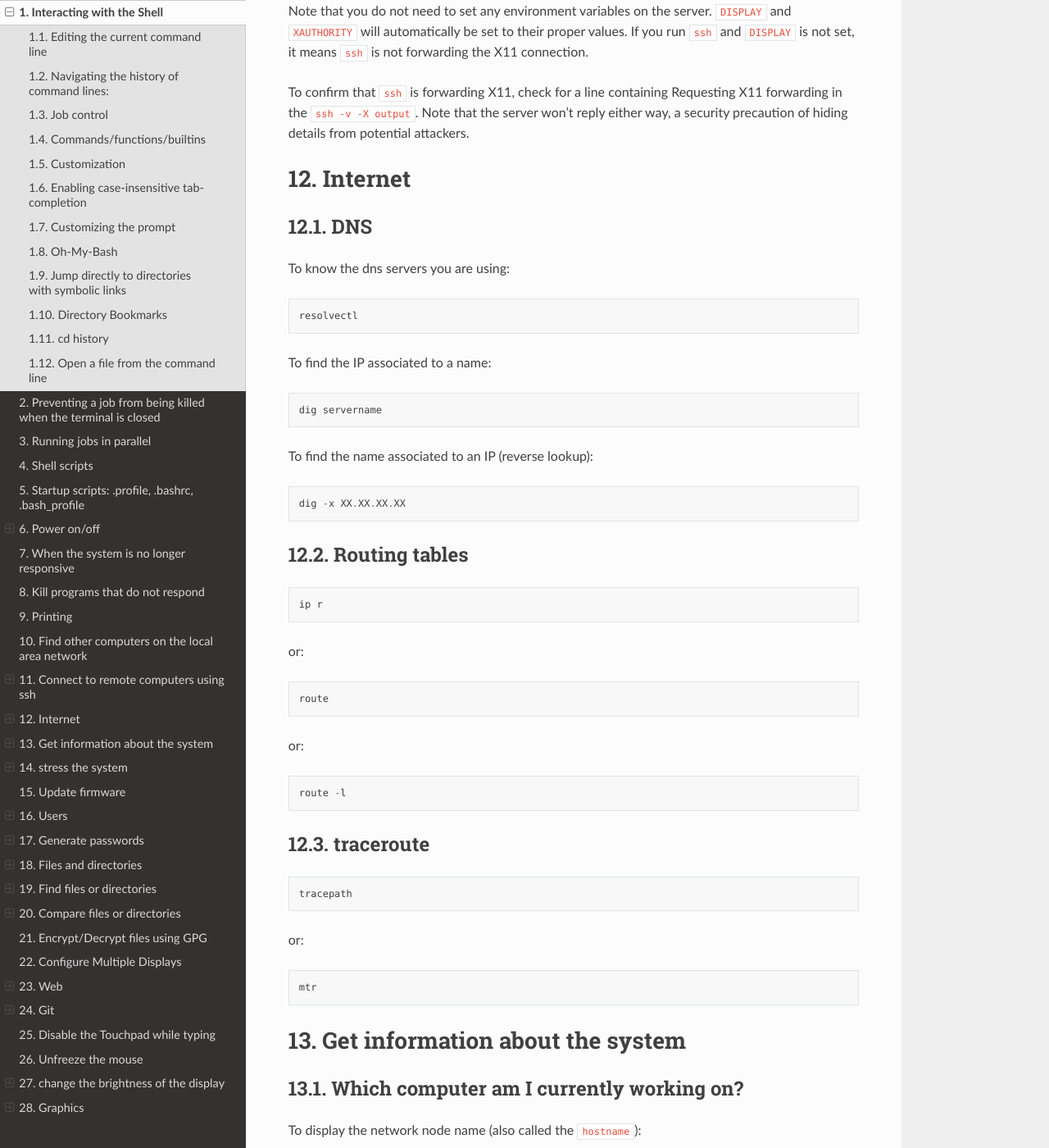
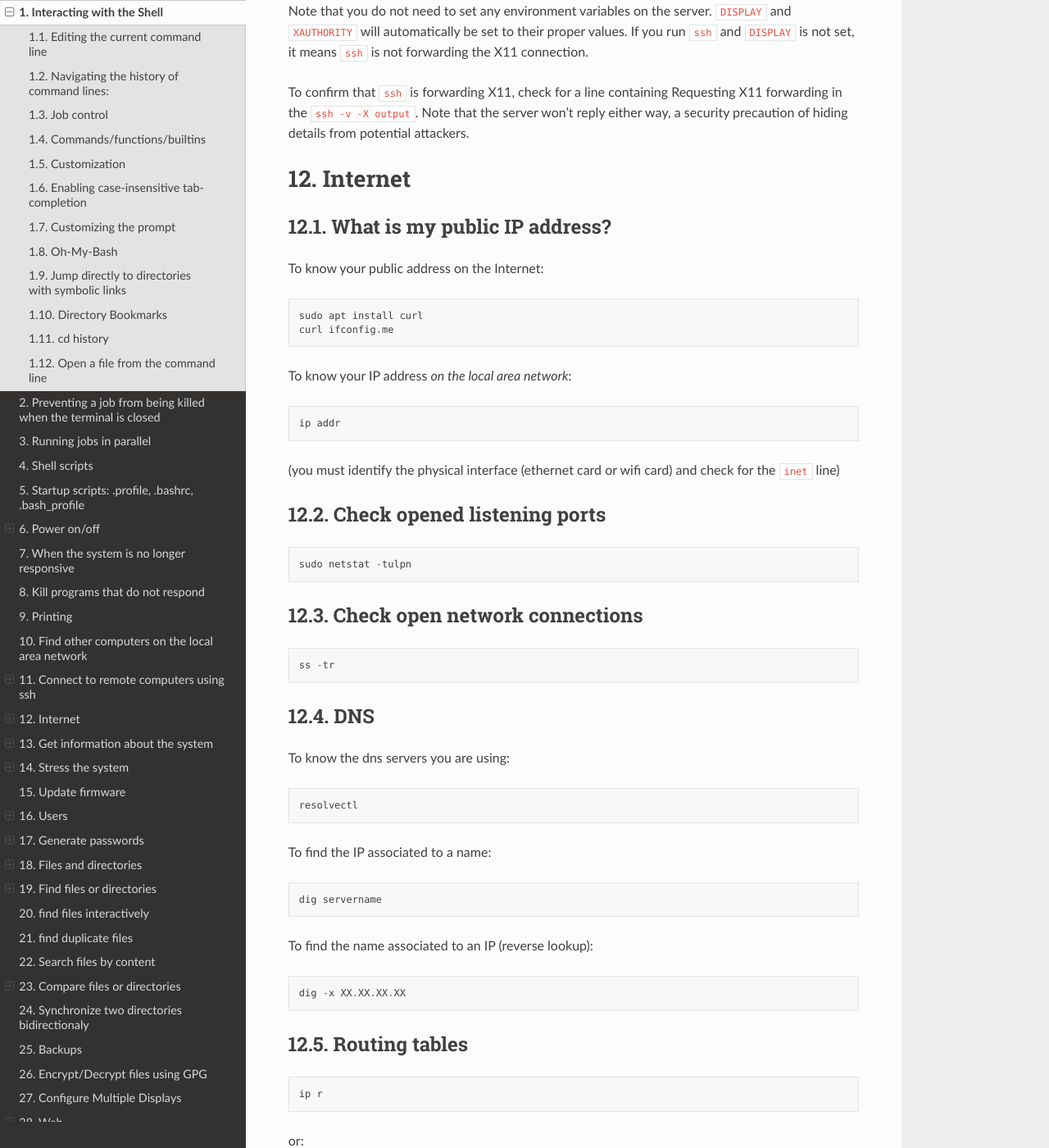
Before and after one commit to chrplr/linux-tips, a Sphinx documentation site: the page built from docs/linux_howto.rst, in a window 1280 px wide and 1400 px high, scrolled down 15596 px. Shown: the whole window at 82% size. Built offline with Sphinx 7.4.7 and the Read the Docs theme 3.1.0, drawn with Linux system fonts in a browser that asks for light colours; some of the changed text lies outside the part shown.

Commit message:
flow reorganized

```diff
--- a/docs/linux_howto.rst
+++ b/docs/linux_howto.rst
@@ -779,6 +779,41 @@ potential attackers.
 Internet
 --------
 
+What is my public IP address?
+~~~~~~~~~~~~~~~~~~~~~~~~~~~~~
+
+To know your public address on the Internet:
+
+::
+
+   sudo apt install curl
+   curl ifconfig.me
+
+To know your IP address *on the local area network*:
+
+::
+
+   ip addr
+
+(you must identify the physical interface (ethernet card or wifi card)
+and check for the ``inet`` line)
+
+
+Check opened listening ports
+~~~~~~~~~~~~~~~~~~~~~~~~~~~~
+
+::
+
+   sudo netstat -tulpn
+
+Check open network connections
+~~~~~~~~~~~~~~~~~~~~~~~~~~~~~~
+
+::
+
+   ss -tr
+
+
 DNS
 ~~~
 
@@ -841,24 +876,6 @@ or
 
    uname -n
 
-What is my public IP address?
-~~~~~~~~~~~~~~~~~~~~~~~~~~~~~
-
-To know your public address on the Internet:
-
-::
-
-   sudo apt install curl
-   curl ifconfig.me
-
-To know your IP address *on the local area network*:
-
-::
-
-   ip addr
-
-(you must identify the physical interface (ethernet card or wifi card)
-and check for the ``inet`` line)
 
 Check available space on local disks
 ~~~~~~~~~~~~~~~~~~~~~~~~~~~~~~~~~~~~
@@ -953,6 +970,16 @@ Sometimes, it can useful to find the process that owns an open file:
 
 (See http://www.thegeekstuff.com/2012/08/lsof-command-examples/)
 
+
+List all running services
+~~~~~~~~~~~~~~~~~~~~~~~~~
+
+::
+
+   systemctl -l -t service | less
+
+
+
 Get detailed information about your system
 ~~~~~~~~~~~~~~~~~~~~~~~~~~~~~~~~~~~~~~~~~~
 
@@ -1113,7 +1140,7 @@ Or the general network performance:
 Large ``TX-ERR`` or ``RX-ERR`` indicate a problem.
 
 
-stress the system
+Stress the system
 -----------------
 
 ::
@@ -1124,21 +1151,6 @@ stress the system
 
 See `Stress testing real-time systems with stress-ng <https://docs.redhat.com/en/documentation/red_hat_enterprise_linux_for_real_time/8/html/optimizing_rhel_8_for_real_time_for_low_latency_operation/assembly_stress-testing-real-time-systems-with-stress-ng_optimizing-rhel8-for-real-time-for-low-latency-operation#proc_generating-a-virtual-memory-pressure_assembly_stress-testing-real-time-systems-with-stress-ng>`_
 
-Check open listening ports
-~~~~~~~~~~~~~~~~~~~~~~~~~~
-
-::
-
-   sudo netstat -tulpn
-
-
-List all running services
-~~~~~~~~~~~~~~~~~~~~~~~~~
-
-::
-
-   systemctl -l -t service | less
-
 
 
 Benchmark disk IO performance:
@@ -1156,8 +1168,8 @@ https://cloud.google.com/compute/docs/disks/benchmarking-pd-performance-linux
 
 https://portal.nutanix.com/page/documents/kbs/details?targetId=kA07V000000LX7xSAG
 
-Benchmark 3D video performace
-~~~~~~~~~~~~~~~~~~~~~~~~~~~~~
+Benchmark 3D video performance
+~~~~~~~~~~~~~~~~~~~~~~~~~~~~~~
 
 ::
 
@@ -1189,12 +1201,6 @@ If you have a nvidia card:
 
    nvidia-smi
 
-Check open network connections
-~~~~~~~~~~~~~~~~~~~~~~~~~~~~~~
-
-::
-
-   ss -tr
 
 Perform a security check
 ~~~~~~~~~~~~~~~~~~~~~~~~
@@ -1410,6 +1416,9 @@ To change the current working directory:
 
 Note that you can always go back to your home directory by just typing
 ``cd`` (without argument).
+
+Recommandation: install `cdhist <https://github.com/bulletmark/cdhist>` to keep a trace of visited directories._
+
 
 List files and subdirectories
 ~~~~~~~~~~~~~~~~~~~~~~~~~~~~~
@@ -1792,7 +1801,7 @@ Read the manual::
    man plocate
 
 find files interactively
-~~~~~~~~~~~~~~~~~~~~~~~~
+------------------------
 
 Install the fuzzy file finder ``fzf``
 
@@ -1803,8 +1812,17 @@ Then, the command ``fzf`` will let you explore the files in the working director
 Later, we describe tools to find files (find, fdfind, grep, ack, ag).
 
 
+find duplicate files
+--------------------
+
+* `fdupes <https://github.com/adrianlopezroche/fdupes>`_
+* `fslint <https://www.pixelbeat.org/fslint/>`_
+* `rdfind <https://github.com/pauldreik/rdfind>`_
+* `czkawka  <https://github.com/qarmin/czkawka>`_
+
+
 Search files by content
-~~~~~~~~~~~~~~~~~~~~~~~
+-----------------------
 
 ::
 
@@ -1909,14 +1927,14 @@ use:
      rsync --dry-run --recursive --size-only -i  source/ target/
 
 Synchronize two directories bidirectionaly
-~~~~~~~~~~~~~~~~~~~~~~~~~~~~~~~~~~~~~~~~~~
+------------------------------------------
 
 ::
 
      unison
 
 Backups
-~~~~~~~
+-------
 
 To back up my laptop, I use `rsnapshot <https://rsnapshot.org/>`__. I
 use an external harddrive with a large ext4 partition (~4 times the
```
